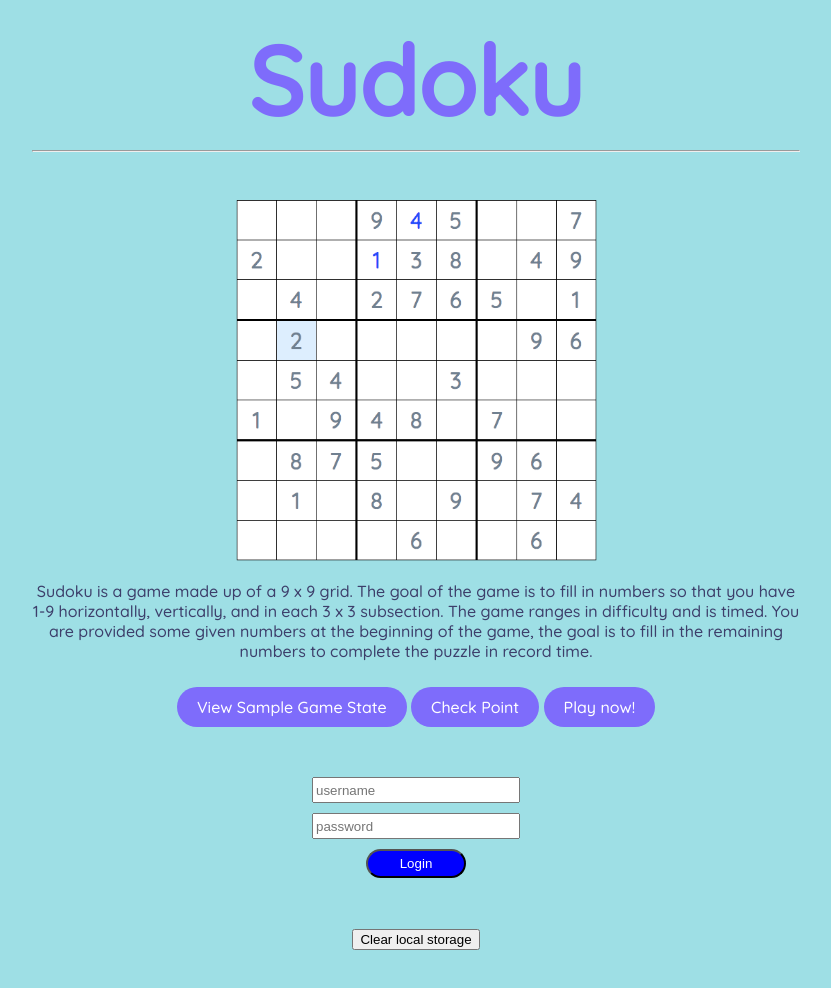
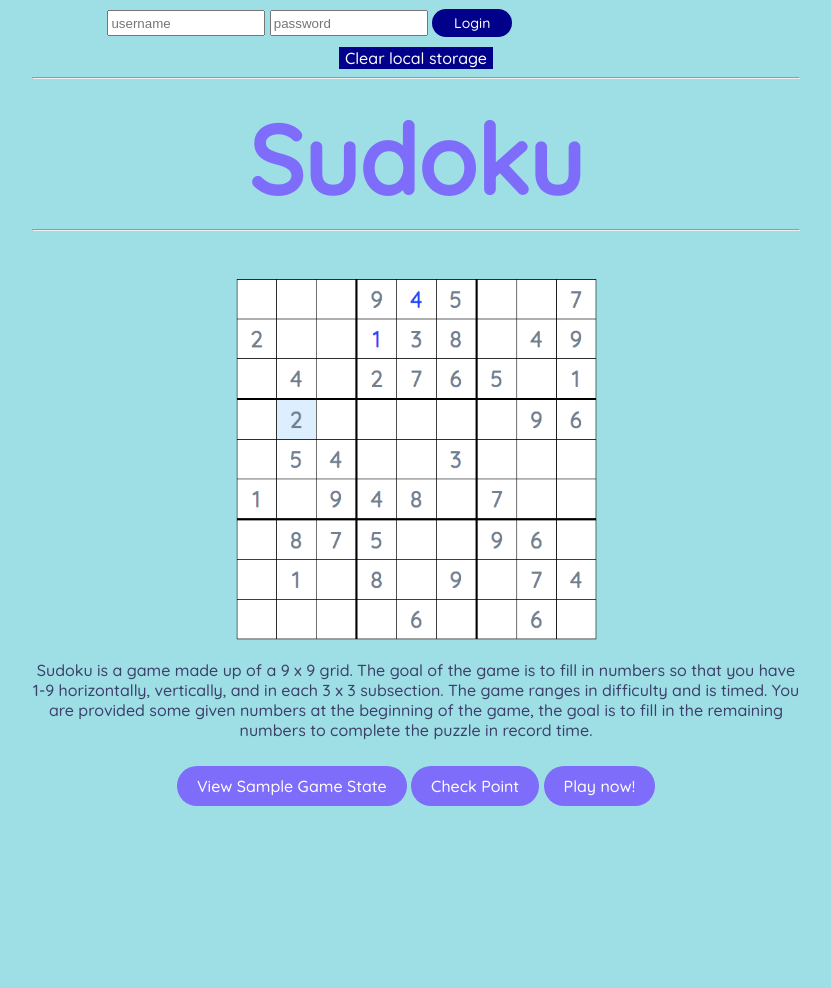
Before and after one commit to lilmissmoffitt/sudoku, a plain HTML site: page views/index.html in a window 1280 px wide. Shown: the whole page, without its empty margins (224-1055 px from the left). Drawn offline with Linux system fonts and the light colour scheme.

Commit message:
fix login formatting

```diff
--- a/stylesheet.css
+++ b/stylesheet.css
@@ -13,6 +13,17 @@ a:visited{
 }
 body{
   margin: 0 20% 20% 20%;
+}
+button{
+  border: none;
+  font-family: 'Quicksand', sans-serif;
+  font-size: 16px;
+  color: white;
+  background-color: darkblue;
+}
+button:hover{
+  cursor: pointer;
+  background-color: #4181ed;
 }
 h1{
   margin-top: 20px;
@@ -93,24 +104,20 @@ td:hover{
   margin-right: 25%;
 }
 #login{
-  width: 100px;
-  background-color: blue;
-  color: white;
+  width: 80px;
   border-radius: 15px;
   padding: 5px;
   margin-bottom: 10px;
+  font-size: 14px;
 }
 #login:hover{
-  background-color: darkblue;
+  background-color: #4181ed;
 }
 #login-message{
   color: red;
 }
 #selected-cell{
   background-color: #90caf9;
-}
-#successful-login{
-  color: green;
 }
 #use-hint{
   font-size: 20px;
@@ -123,8 +130,9 @@ td:hover{
   cursor: pointer;
 }
 #username, #password{
-  width: 200px;
+  width: 150px;
   margin-bottom: 10px;
+  margin-top: 10px;
 }
 .clock{
   font-family: monospace;
--- a/views/index.html
+++ b/views/index.html
@@ -7,10 +7,19 @@
     <link href="https://fonts.googleapis.com/css2?family=Quicksand:wght@500&display=swap" rel="stylesheet">
     <script src="login.js"></script>
   </head>
+  <body>
+  <nav>
+      <input id="username" type="text" placeholder="username">
+      <input id="password" type="password" placeholder="password">
+      <button id="login">Login</button>
+      <span id="failed-login">Login failed. Try again later.</span>
+      <button id="clear-local-storage">Clear local storage</button>
+      <script type="text/javascript">login(); clearLocalStorage();</script>
+  </nav>
   <div>
+    <hr>
     <h1>Sudoku</h1>
     <hr>
-    <body>
       <img src="../resources/sudoku_puzzle.png" alt="Picture of Sudoku game grid">
       <br>
       <p>
@@ -20,17 +29,7 @@
       <a class="link-button" href="sample_game_state.html" target="_self">View Sample Game State</a>
       <a class="link-button" href="checkpoint.html" target="_self">Check Point</a>
       <a class="link-button" href="game_grid.html" target="_self">Play now!</a>
-      <br><br><br><br>
-      <input id="username" type="text" placeholder="username">
       <br>
-      <input id="password" type="password" placeholder="password">
-      <br>
-      <button id="login">Login</button>
-      <br>
-      <span id="failed-login">Login failed. Try again later.</span>
-      <br><br>
-      <button id="clear-local-storage">Clear local storage</button>
-      <script type="text/javascript">login(); clearLocalStorage();</script>
     </body>
   </div>
 </html>
```
